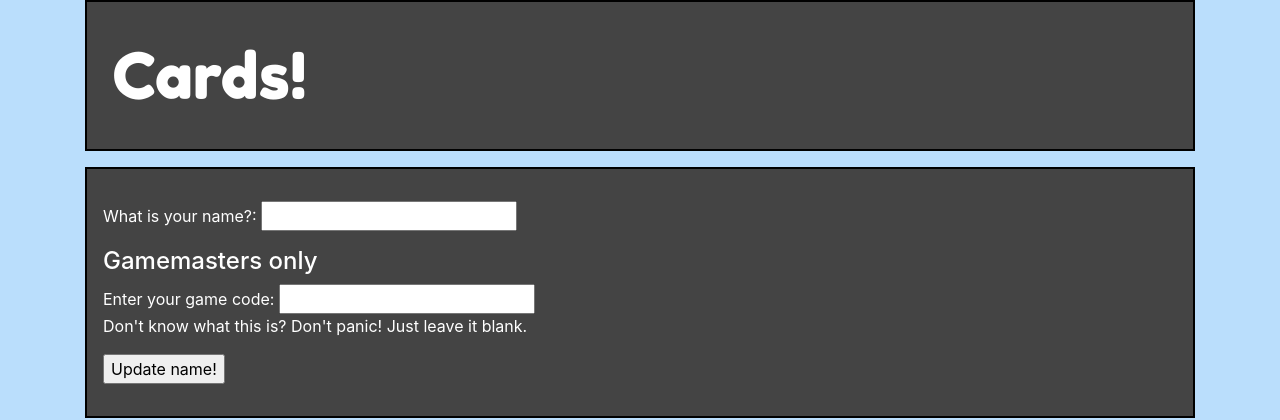
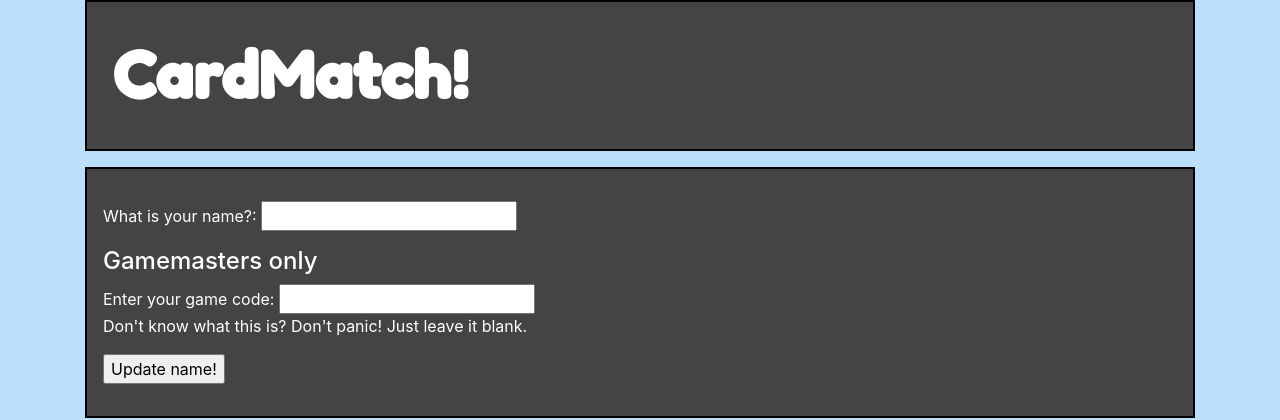
Before and after one commit to raymondberg/word_matching, a Flask app: page / in a window 1280 px wide. Shown: the top 420 px of the page. Run offline with Flask 2, Linux system fonts and the light colour scheme; data that the repository does not hold is empty; some libraries are stand-ins or nearby versions.

Commit message:
Standardize titles

```diff
--- a/word_match/static/css/app.css
+++ b/word_match/static/css/app.css
@@ -98,3 +98,7 @@ body {
   font-size: 4em;
   padding: .4em;
 }
+
+#title a{
+  color: white;
+}
--- a/word_match/templates/base.html
+++ b/word_match/templates/base.html
@@ -13,7 +13,7 @@
   </head>
   <body>
     <div class="container">
-      <div id="title" class="game-tile">{% block title %}{% endblock %}</div>
+      <div id="title" class="game-tile">{% block title %}<a href="/">CardMatch!</a>{% endblock %}</div>
 
       {% block content %}{% endblock %}
     </div>
--- a/word_match/templates/home.html
+++ b/word_match/templates/home.html
@@ -1,5 +1,4 @@
 {% extends 'base.html' %}
-{% block title %}Cards!{% endblock %}
 
 {% block content %}
 
--- a/word_match/templates/play.html
+++ b/word_match/templates/play.html
@@ -1,5 +1,5 @@
 {% extends 'base.html' %}
-{% block title %}CardMatch! - Game {{ game.slug }}{% endblock %}
+{% block title %}<a href="/">CardMatch!</a> - Game {{ game.slug }}{% endblock %}
 
 {% block content %}
   <div class="row">
```
